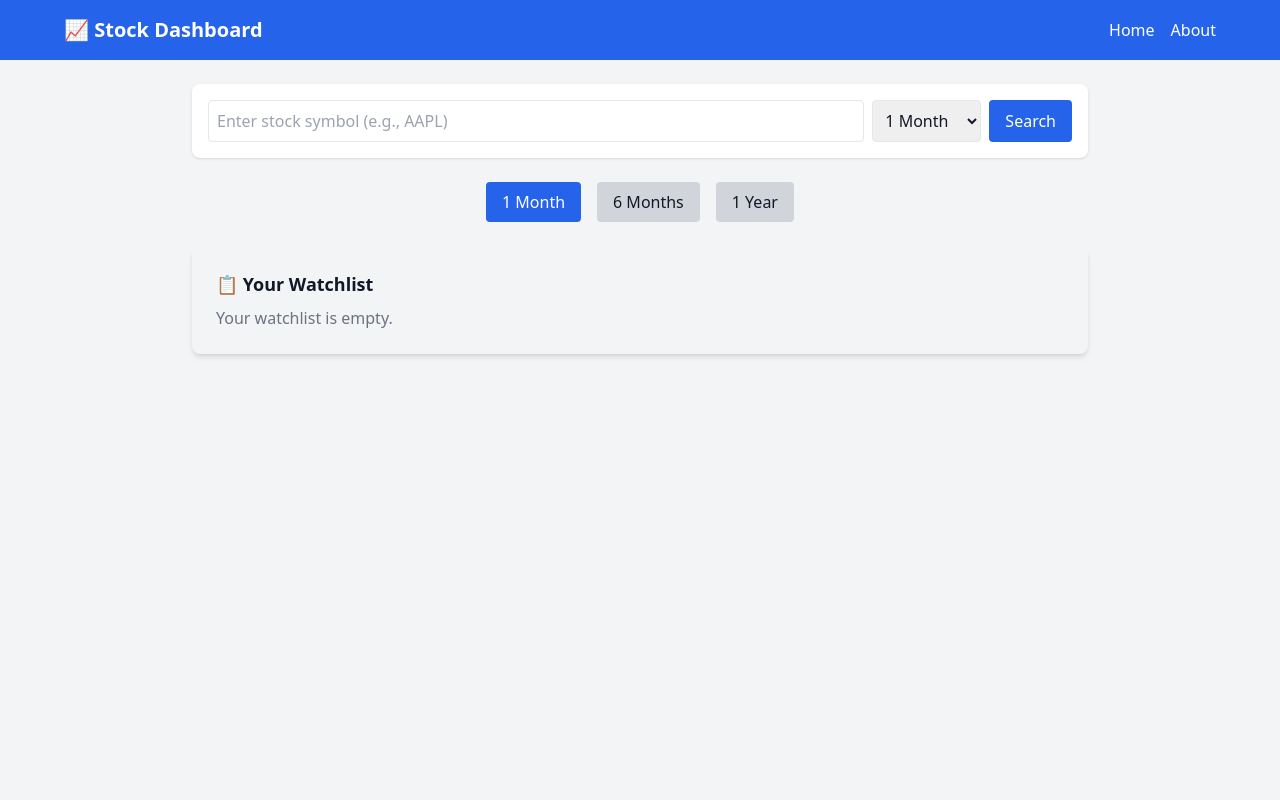
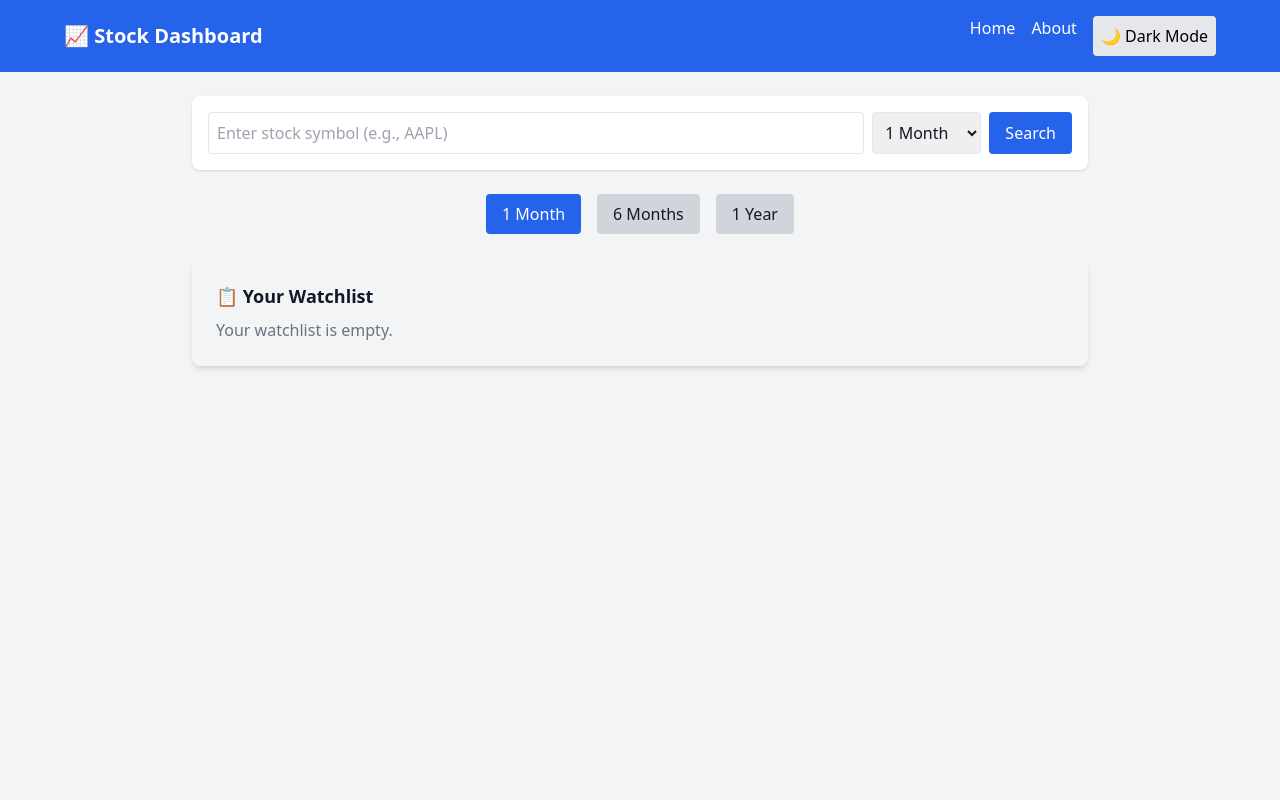
Before and after one commit to ronaldos21/stock-dashboard-react, a React (Create React App) app: page / in a window 1280 px wide. Shown: the top 800 px of the page. Built offline with nearby package versions, Linux system fonts and the light colour scheme.

Commit message:
Darkmode imported on Navbar

```diff
--- a/src/components/Navbar.jsx
+++ b/src/components/Navbar.jsx
@@ -1,13 +1,15 @@
 import { Link } from "react-router-dom";
+import DarkModeToggle from "../components/DarkModeToggle";
 
 const Navbar = () => {
     return (
-        <nav className="bg-blue-600 text-white p-4 shadow-md">
+        <nav className="bg-blue-600 text-white p-4 shadow-md dark:bg-blue-900">
             <div className="max-w-6xl mx-auto flex justify-between items-center">
                 <h1 className="text-xl font-bold">📈 Stock Dashboard</h1>
                 <div className="flex space-x-4">
                     <Link to="/" className="hover:underline">Home</Link>
                     <Link to="/about" className="hover:underline">About</Link>
+                    <DarkModeToggle /> {/* 🌙 Dark Mode Toggle */}
                 </div>
             </div>
         </nav>
```
